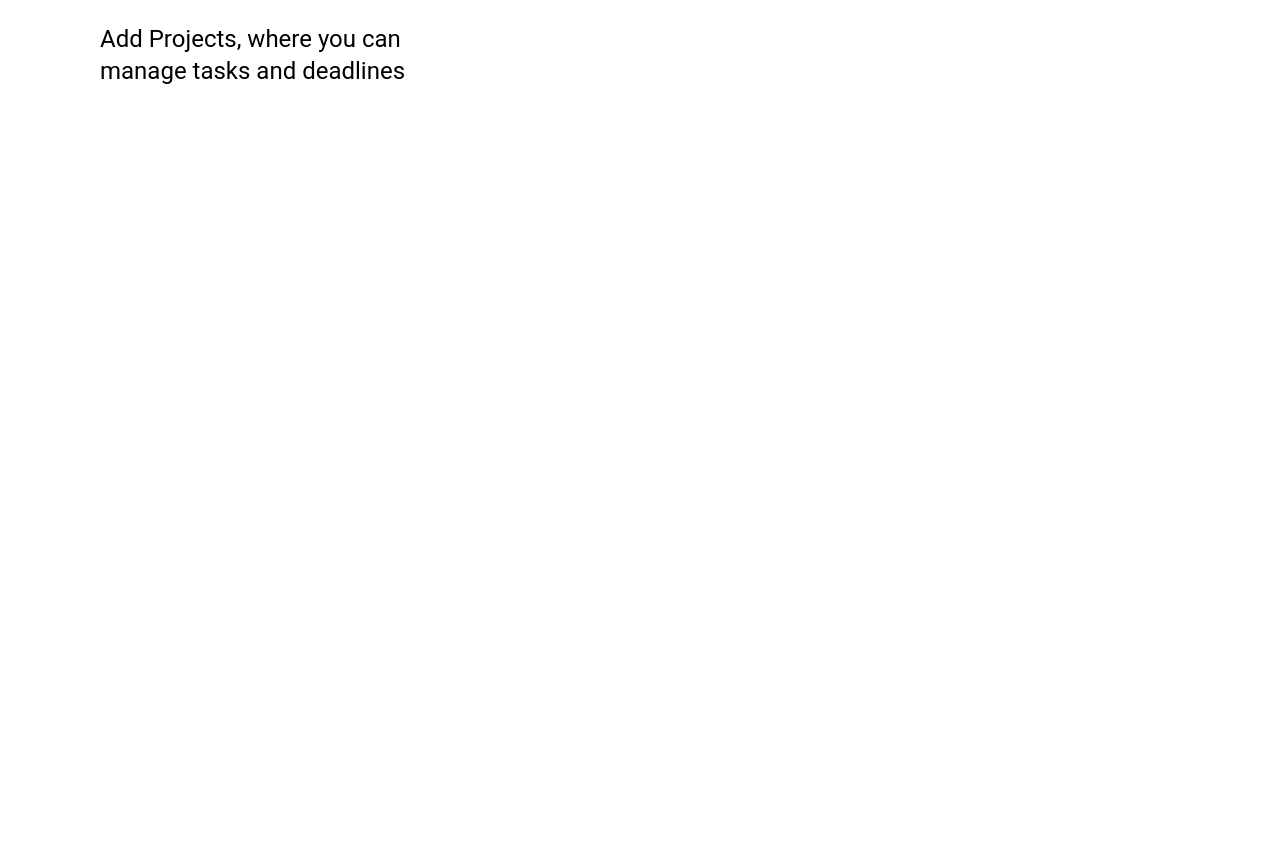
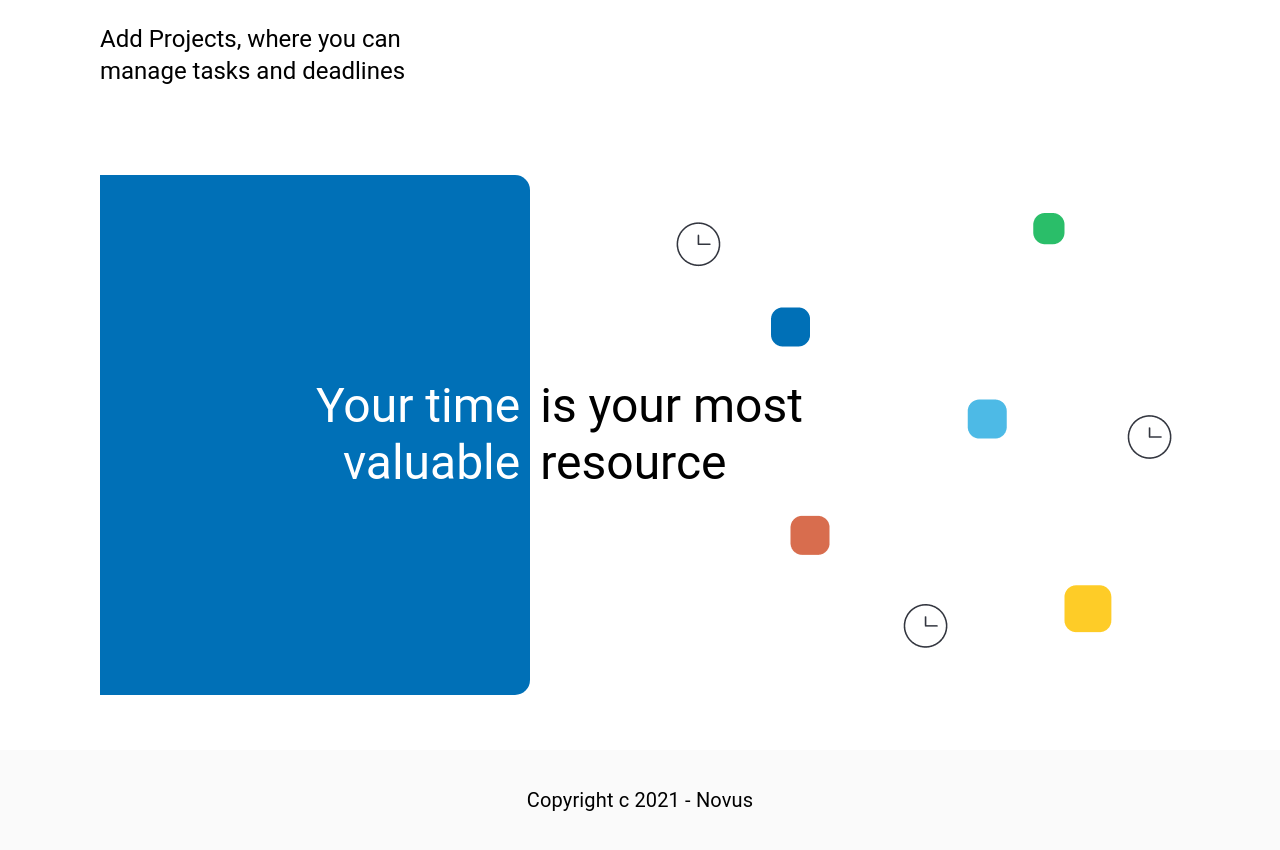
Before and after one commit to harkibit/novus-frontend, a Next.js app: page / in a window 1280 px wide. Shown: the part 1713-2563 px from the top of the page. Before the commit the page ends 1933 px from the top, so only its background shows below. Built offline with nearby package versions, Linux system fonts and the light colour scheme.

Commit message:
Finish Landing Page

```diff
--- a/pages/index.js
+++ b/pages/index.js
@@ -25,7 +25,7 @@ export default function Home() {
         />
         <link rel="icon" href="/favicon.ico" />
       </Head>
-      <div className={styles.landingPage_margin}>
+      <div className={styles.landingPage_padding}>
         <div className={styles.landingPage_navbar}>
           <AppBar position="static" color="transparent" elevation={0}>
             <Toolbar color="transparent">
@@ -131,7 +131,41 @@ export default function Home() {
               </div>
             </div>
         </div>
+        <div className={styles.landingPage_slogan}>
+          <div className={styles.landingPage_sloganMobile}>
+            <Typography
+                  variant="h4"
+                  component="div"
+                  color="white"
+                  sx={{ maxWidth: 400, fontWeight: 400, textAlign: 'center'}}>
+                 Your time is your most valuable resource</Typography>
+          </div>
+          <div className={styles.landingPage_sloganDesktop}>
+            <div className={styles.landingPage_sloganDesktopBlueBox}>
+              <Typography
+                  variant="h3"
+                  component="div"
+                  color="white"
+                  sx={{ maxWidth: 400, fontWeight: 400, textAlign: 'right'}}>
+                 Your time <br /> valuable</Typography>
+            </div>
+            <div className={styles.landingPage_sloganDesktopBox}>
+              <Typography
+                  variant="h3"
+                  component="div"
+                  sx={{ maxWidth: 400, fontWeight: 400, textAlign: 'left'}}>
+                 is your most <br /> resource</Typography>
+            </div>
+          </div>
+        </div>
       </div>
+      <div className={styles.landingPage_footer}>
+          <Typography
+                  variant="h6"
+                  component="div"
+                  sx={{fontWeight: 400}}>
+                 Copyright c 2021 - Novus</Typography>
+        </div>
     </div>
   );
 }
--- a/styles/Home.module.css
+++ b/styles/Home.module.css
@@ -1,6 +1,8 @@
 .container {
   justify-content: center;
   display: flex;
+  flex-direction: column;
+  align-items: center;
 }
 
 /* Landing Page Section */
@@ -10,12 +12,12 @@
 .landingPage_logo {
   flex-grow: 1;
 }
-.landingPage_margin {
+.landingPage_padding {
     display: flex;
     max-width: 100%;
     flex-direction: column;
     width: 1500px;
-    margin: 0 100px;
+    padding: 0 100px;
 }
 .landingPage_heroSection {
   display: flex;
@@ -101,7 +103,7 @@
   left: 5%;
 }
 .landingPage_features {
-  margin-bottom: 300px;
+  margin-bottom: 200px;
 }
 .landingPage_featureSection {
   display: flex;
@@ -120,10 +122,45 @@
   position: relative;
   top: 100px;
 }
-
+.landingPage_sloganMobile {
+  min-height: 250px;
+  background-color: var(--blue);
+  display: none;
+  align-items: center;
+  justify-content: center;
+  margin: -20px;
+  padding: 20px;
+}
+.landingPage_sloganDesktop {
+  display: flex;
+  align-items: center;
+  background-image: url('/assets/landingPage/slogan.png');
+  background-repeat: no-repeat;
+  background-position: right;
+  min-height: 630px;
+}
+.landingPage_sloganDesktopBlueBox {
+  background-color: var(--blue);
+  padding-left: 20%;
+  padding-right: 10px;
+  margin-right: 10px;
+  min-height: 520px;
+  display: flex;
+  align-items: center;
+  border-top-right-radius: 15px;
+  border-bottom-right-radius:15px;
+}
+.landingPage_footer {
+  background-color: #FAFAFA;
+  display: flex;
+  align-items: center;
+  justify-content: center;
+  width: 100%;
+  height: 100px;
+}
 @media only screen and (max-width: 800px) {
-  .landingPage_margin {
-    margin: 0px 20px;
+  .landingPage_padding {
+    padding: 0px 20px;
   }
   .landingPage_heroTitle_h1 {
     font-size: 80px;
@@ -190,6 +227,12 @@
   .landingPage_featureBox_second {
     position: unset;
   }
+  .landingPage_sloganMobile {
+    display: flex;
+  }
+  .landingPage_sloganDesktop {
+    display: none;
+  }
 }
 @media only screen and (max-width: 600px) {
   .landingPage_exampleRectangles {
```
Also changed, not shown: public/assets/landingPage/slogan.png (added).
